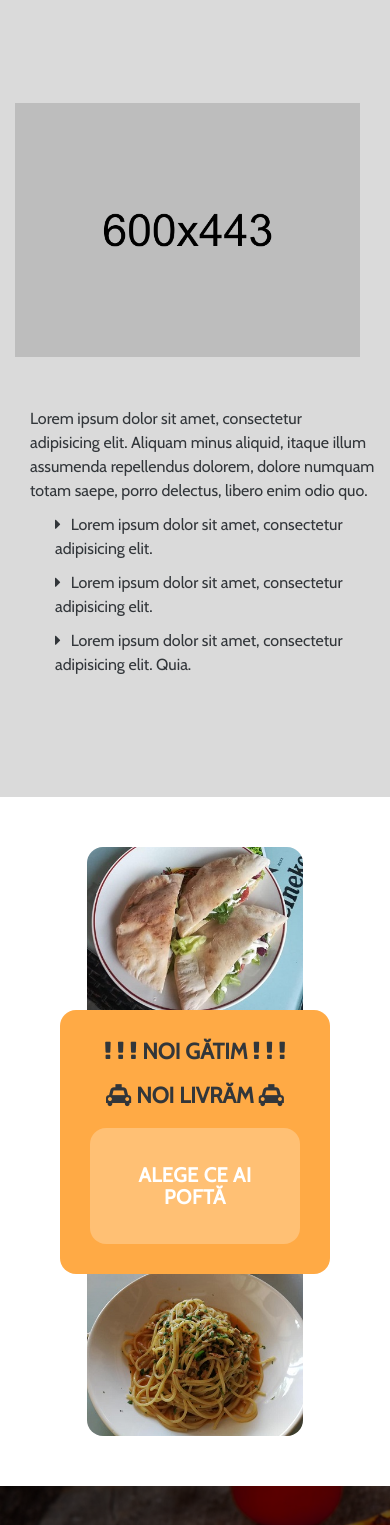
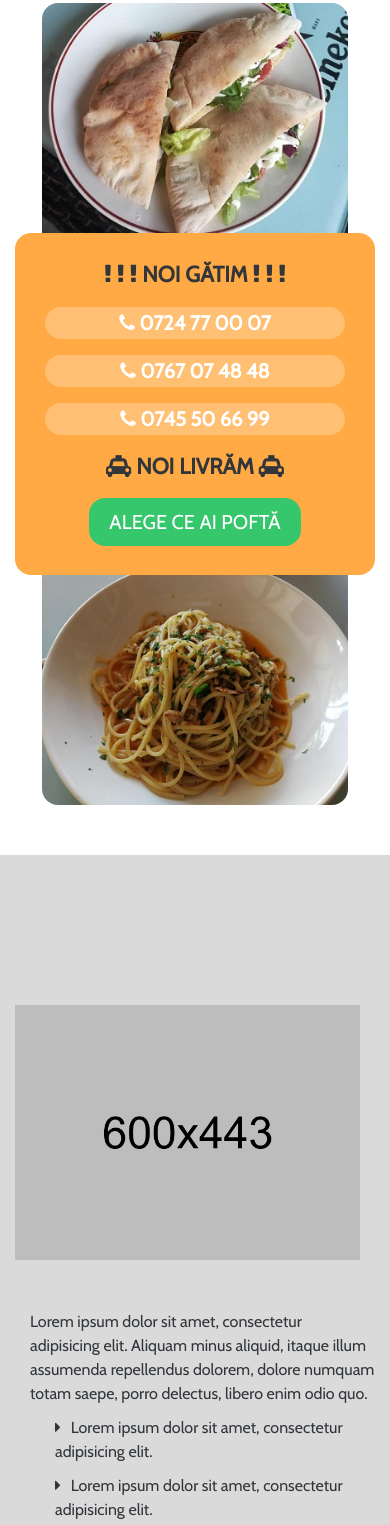
Before and after one commit to 2reac/gardenpizza, a plain HTML site: page index.html in a window 390 px wide. Shown: the part 288-1813 px from the top of the page. Drawn offline with nearby package versions, Linux system fonts and the light colour scheme.

Commit message:
change some style

```diff
--- a/index.html
+++ b/index.html
@@ -135,8 +135,6 @@
                         <span class="gp-slider-small-title">Pizza</span>
                         <h2 class="gp-slider-title">Un meniu diversificat &#351;i delicios.</h2>
                         <p>Alege pizza, paste, piadine, salate sau unul din platouri.</p>
-
-                        <!-- <a href="#gp-reservation" class="gp-readmore-btn gp-reservation-btn">BOOK A TABLE</a> -->
                     </div>
                     <!-- / Top slider content -->
                 </div>
@@ -145,6 +143,69 @@
         </div>
     </section>
     <!-- End slider  -->
+
+    <section id="cook-delecious">
+        <div class="container">
+            <div class="row">
+                <div class="col-md-12">
+                    <div class="cook-delecious">
+                        <div class="container">
+                            <div class="container-fluid">
+                                <div class="col-md-3 col-md-offset-1">
+                                    <div class="first-image">
+                                        <img src="assets/img/cook_01.jpg" alt="">
+                                    </div>
+                                </div>
+
+                                <div class="col-md-4">
+                                    <div class="cook-content">
+                                        <h4 class="we-cook">
+                                            <i class="fa fa-exclamation" style=""></i>
+                                            <i class="fa fa-exclamation" style=""></i>
+                                            <i class="fa fa-exclamation" style=""></i> Noi g&#259;tim <i
+                                                class="fa fa-exclamation" style=""></i>
+                                            <i class="fa fa-exclamation" style=""></i>
+                                            <i class="fa fa-exclamation" style=""></i>
+                                            <!-- Noi g&#259;tim -->
+                                        </h4>
+
+                                        <div class="contact-content">
+
+                                            <a href="tel: +40724770007"><span class="fa fa-phone contact-phone"></span>
+                                                0724 77
+                                                00 07</a>
+                                        </div>
+                                        <div class="contact-content">
+                                            <a href="tel: +40767074848"><span class="fa fa-phone contact-phone"></span>
+                                                0767 07
+                                                48 48</a>
+                                        </div>
+                                        <div class="contact-content">
+                                            <a href="tel: +40745506699"><span class="fa fa-phone contact-phone"></span>
+                                                0745 50
+                                                66 99</a>
+                                        </div>
+                                        <h4 class="we-send">
+                                            <i class="fa fa-taxi"></i>
+                                            Noi livr&#259;m
+                                            <i class="fa fa-taxi"></i>
+                                        </h4>
+
+                                        <h6><a href="#mu-restaurant-menu">Alege ce ai poft&#259;</a></h6>
+                                    </div>
+                                </div>
+
+                                <div class="col-md-3">
+                                    <div class="second-image">
+                                        <img src="assets/img/cook_02.jpg" alt="">
+                                    </div>
+                                </div>
+                            </div>
+                        </div>
+                    </div>
+                </div>
+            </div>
+    </section>
 
     <!-- Start About us -->
     <section id="gp-about-us">
@@ -185,56 +246,6 @@
         </div>
     </section>
     <!-- End About us -->
-
-    <!-- Start Reservation section -->
-    <section id="gp-reservation">
-        <div class="container">
-            <div class="row">
-                <div class="col-md-12">
-                    <div class="cook-delecious">
-                        <div class="container">
-                            <div class="container-fluid">
-                                <div class="col-md-3 col-md-offset-1">
-                                    <div class="first-image">
-                                        <img src="assets/img/cook_01.jpg" alt="">
-                                    </div>
-                                </div>
-
-                                <div class="col-md-4">
-                                    <div class="cook-content">
-                                        <h4>
-                                            <i class="fa fa-exclamation" style=""></i>
-                                            <i class="fa fa-exclamation" style=""></i>
-                                            <i class="fa fa-exclamation" style=""></i> Noi g&#259;tim <i
-                                                class="fa fa-exclamation" style=""></i>
-                                            <i class="fa fa-exclamation" style=""></i>
-                                            <i class="fa fa-exclamation" style=""></i>
-                                        </h4>
-                                        <h4>
-                                            <i class="fa fa-taxi"></i>
-                                            Noi livr&#259;m
-                                            <i class="fa fa-taxi"></i>
-                                        </h4>
-                                        <a href="#mu-restaurant-menu">
-                                            <div class="contact-content">
-                                                <h6>Alege ce ai poft&#259;</h6>
-                                            </div>
-                                        </a>
-                                    </div>
-                                </div>
-
-                                <div class="col-md-3">
-                                    <div class="second-image">
-                                        <img src="assets/img/cook_02.jpg" alt="">
-                                    </div>
-                                </div>
-                            </div>
-                        </div>
-                    </div>
-                </div>
-            </div>
-    </section>
-    <!-- End Reservation section -->
 
     <section id="gp-counter">
         <div class="gp-counter-overlay">
--- a/style.css
+++ b/style.css
@@ -1986,10 +1986,6 @@ img {
   .gp-contact-form .gp-send-btn {
     width: 100%;
   }
-
-  .cook-delecious .cook-content h4 {
-    font-size: 16px !important;
-  }
 }
 
 
@@ -2041,13 +2037,24 @@ img {
 
 /* LEFT - IMAGE - RIGHT */
 
-section.cook-delecious {
-  padding: 100px 0px;
+.gp-container {
+  padding-right: 15px;
+  padding-left: 15px;
+  margin-right: auto;
+  margin-left: auto;
+}
+
+section#cook-delecious {
+  background-color: white;
+  display: inline;
+  float: left;
+  padding: 50px 0;
+  width: 100%;
 }
 
 .cook-delecious .first-image {
   margin-right: -30px;
-  margin-top: 7.5%;
+  margin-top: 27%;
 }
 
 .cook-delecious .first-image img {
@@ -2058,7 +2065,7 @@ section.cook-delecious {
 
 .cook-delecious .second-image {
   margin-left: -30px;
-  margin-top: 7.5%;
+  margin-top: 27%;
 }
 
 .cook-delecious .second-image img {
@@ -2081,49 +2088,44 @@ section.cook-delecious {
   text-transform: uppercase;
 }
 
-.cook-content .contact-content {
-  border-radius: 16px;
-  border-width: 0px;
-  border-style: solid;
-  border-color: var(--gp-gray);
+.cook-delecious .cook-content h4.we-cook {
+  margin-bottom: 20px;
+}
+
+.cook-delecious .cook-content h4.we-send {
+  margin-bottom: 20px;
+  margin-top: 20px;
+}
+
+.cook-content div>a {
+  white-space: nowrap;
+  display: block;
   background-color: rgba(255, 255, 255, 0.25);
-  padding: 20px 30px;
-}
-
-.cook-content .contact-content span {
-  font-size: 11px;
-  text-transform: uppercase;
-  letter-spacing: 1px;
-  border: none;
-  width: auto;
-  height: auto;
-  margin-top: 0px;
-  margin-bottom: 0px;
-}
-
-.cook-content .contact-content h6 {
   color: white;
   margin-bottom: 16px;
   margin-top: 16px;
   font-size: 20px;
+  font-weight: bold;
+  padding: 4px 12px;
+  border-radius: 16px;
+}
+
+.cook-content h6 {
+  margin-bottom: 0px;
+  font-size: 20px;
+  padding: 12px 20px;
+}
+
+.cook-content h6 a {
+  border-radius: 16px;
+  padding: 12px 20px;
+  color: white;
+  background-color: var(--gp-scnd);
+  margin-bottom: 0px;
+  font-size: 20px;
   text-transform: uppercase;
-  font-weight: bold;
-  letter-spacing: 0.5px;
-}
-
-.cook-content span {
-  margin-top: 15px;
-  margin-bottom: 15px;
-  font-size: 11px;
-  text-transform: uppercase;
-  letter-spacing: 1px;
-  border: 1px solid var(--gp-scnd);
-  width: 25px;
-  height: 25px;
-  display: inline-block;
-  line-height: 25px;
-  border-radius: 50%;
-}
+}
+
 
 @media (max-width: 991px) {
   .cook-delecious .first-image {
@@ -2164,10 +2166,35 @@ section.cook-delecious {
     margin-top: 0%;
     padding: 0px 10%;
   }
-
-  .cook-content .contact-content h6 {
-    margin-bottom: 16px;
-    margin-top: 16px;
+}
+
+@media (max-width: 425px) {
+
+  section#cook-delecious .cook-content,
+  section#cook-delecious .first-image,
+  section#cook-delecious .second-image {
+    margin-left: -45px;
+    margin-right: -45px;
+  }
+}
+
+@media (max-width: 360px) {
+  .cook-content h6 a {
+    padding: 12px 16px;
+    font-size: 16px;
+  }
+}
+
+@media (min-width: 992px) and (max-width: 1199.98px) {
+  .cook-content h6 a {
+    padding: 12px 16px;
+    font-size: 16px;
+  }
+}
+
+@media (min-width: 521px) and (max-width: 991.98px) {
+  section#cook-delecious .cook-content {
+    letter-spacing: 5px
   }
 }
 
@@ -2326,6 +2353,10 @@ section.cook-delecious {
     font-size: 16px;
     margin: 0 3px;
   }
+
+  .gp-menu-row>.gp-menu-more>span {
+    font-size: 24px;
+  }
 }
 
 @media(max-width:480px) {
```
